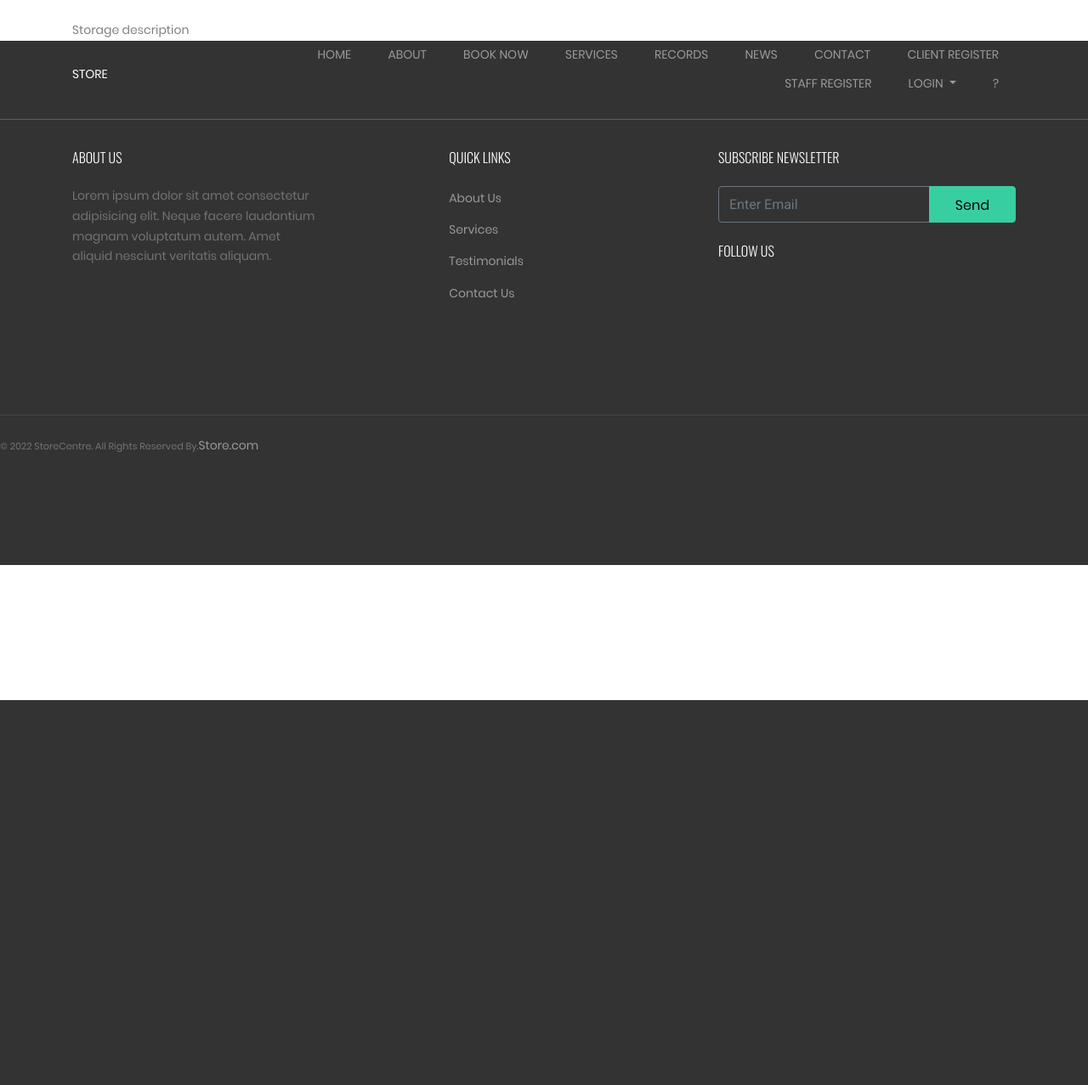
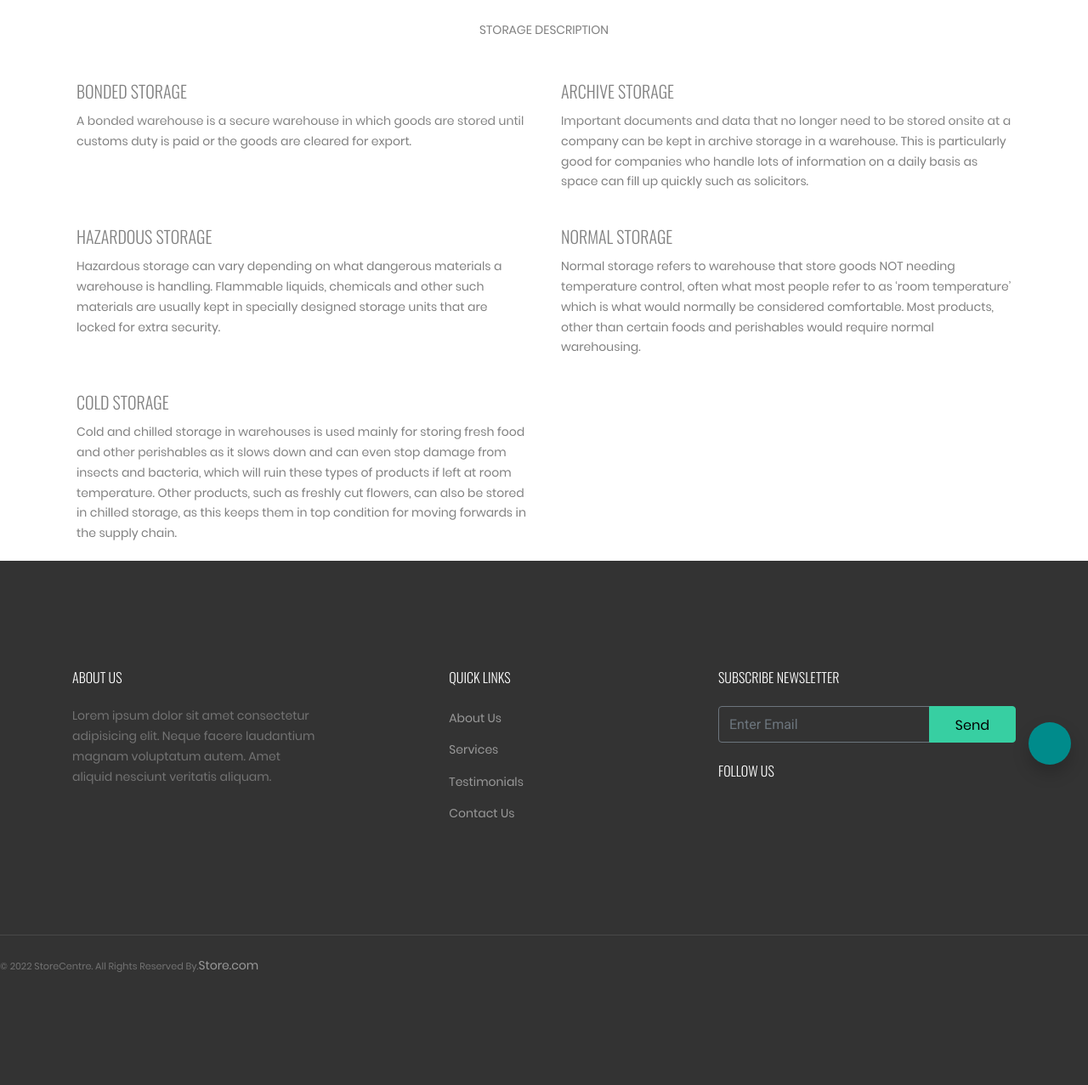
Before and after one commit to ezekielkibiego/Store_Centre, a Django app: page /services/ in a window 1280 px wide; the page is wider, and only the part inside the window is pictured. Shown: that part at 85% size. Before the commit the page ends 824 px from the top of that part, so only its background shows below. Run offline with Django 3.2, Linux system fonts and the light colour scheme; some libraries are stand-ins or nearby versions; some web fonts are replaced.

Commit message:
Add storage description on services page

```diff
--- a/templates/services.html
+++ b/templates/services.html
@@ -5,7 +5,51 @@
 
 {% block content %}
 <div class="container mt-4">
+    <p class="text-center">STORAGE DESCRIPTION</p><br>
+    <div class="row">
 
-    <p>Storage description</p>
+        <div class="card w-50">
+            <div class="card-body">
+                <h5 class="card-title">Bonded Storage</h5>
+                <p class="card-text">A bonded warehouse is a secure warehouse in which goods are stored until customs
+                    duty is paid or the goods are cleared for export.</p>
+            </div>
+        </div>
+        <div class="card w-50">
+            <div class="card-body">
+                <h5 class="card-title">Archive storage</h5>
+                <p class="card-text">Important documents and data that no longer need to be stored onsite at a company
+                    can be kept in archive storage in a warehouse. This is particularly good for companies who handle
+                    lots of information on a daily basis as space can fill up quickly such as solicitors.</p>
+            </div>
+        </div>
+        <div class="card w-50">
+            <div class="card-body">
+                <h5 class="card-title">Hazardous Storage</h5>
+                <p class="card-text">Hazardous storage can vary depending on what dangerous materials a warehouse is
+                    handling. Flammable liquids, chemicals and other such materials are usually kept in specially
+                    designed storage units that are locked for extra security.</p>
+            </div>
+        </div>
+        <div class="card w-50">
+            <div class="card-body">
+                <h5 class="card-title">Normal Storage</h5>
+                <p class="card-text">Normal storage refers to warehouse that store goods NOT needing temperature
+                    control, often what most people refer to as ‘room temperature’ which is what would normally be
+                    considered comfortable. Most products, other than certain foods and perishables would require normal
+                    warehousing.</p>
+            </div>
+        </div>
+        <div class="card w-50">
+            <div class="card-body">
+                <h5 class="card-title">Cold Storage</h5>
+                <p class="card-text">Cold and chilled storage in warehouses is used mainly for storing fresh food and
+                    other perishables as it slows down and can even stop damage from insects and bacteria, which will
+                    ruin these types of products if left at room temperature.
+                    Other products, such as freshly cut flowers, can also be stored in chilled storage, as this keeps
+                    them in top condition for moving forwards in the supply chain.</p>
+            </div>
+        </div>
+    </div>
 </div>
 {% endblock %}
```
